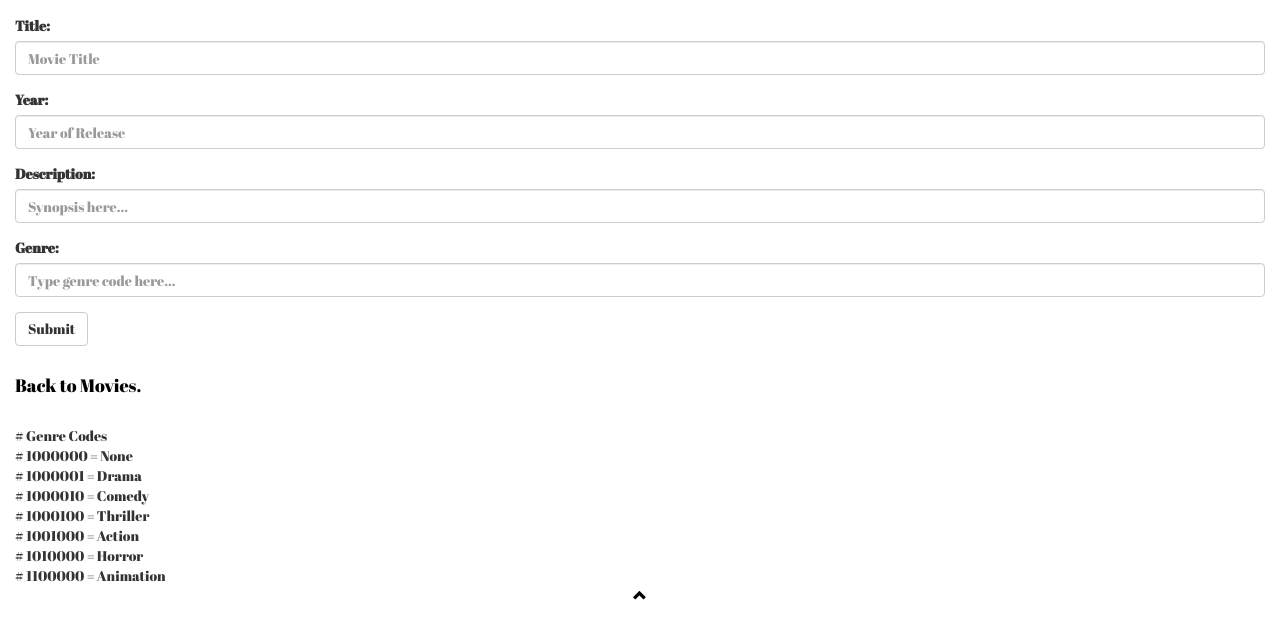
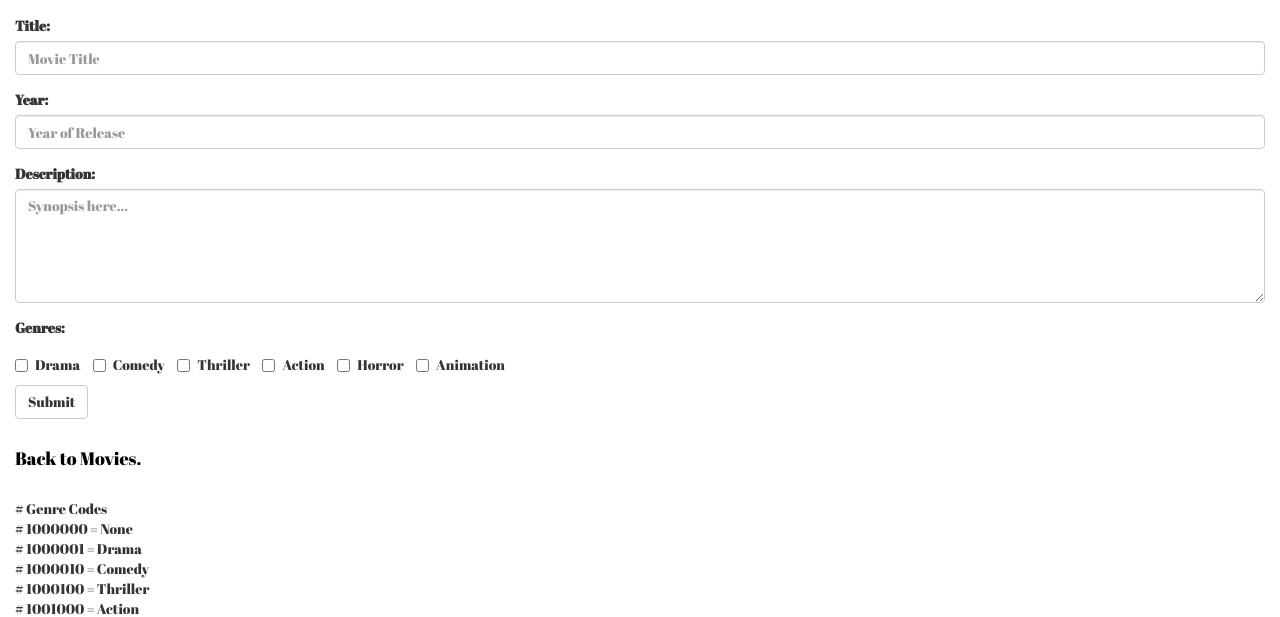
Before and after one commit to guynamedjeff/themoviesite, a Flask app: page /movies/new/ in a window 1280 px wide. Shown: the part 249-866 px from the top of the page. Run offline with Flask 2, Linux system fonts and the light colour scheme; parts of the project's set-up code (start-up, migrations or seed data) failed here and were passed over; some libraries are stand-ins or nearby versions.

Commit message:
Add checkbox to handle genre input.

```diff
--- a/vagrant/The Movie Site/main.py
+++ b/vagrant/The Movie Site/main.py
@@ -4,6 +4,7 @@ from sqlalchemy.orm import sessionmaker
 from database_setup import Base, Movie
 from cache import cache_movies
 from fetching import grab_trailer_url, grab_poster
+from utils import get_genre
 import json
 
 app = Flask(__name__)
@@ -35,12 +36,13 @@ def newMovie():
     if request.method =='POST':
       name = request.form['name'].title()
       year = request.form['year']
+      genreCode = get_genre(request.form.getlist('genre'))
       newMovie = Movie(name=name,
                         year=year,
                         poster=grab_poster(name, str(year)),
                         description=request.form['description'],
                         trailer=grab_trailer_url(name, str(year)),
-                        genre=request.form['genre'],)
+                        genre=genreCode,)
       session.add(newMovie)
       session.commit()
       cache_movies(True)
@@ -63,8 +65,8 @@ def editMovie(movie_id):
         movie.description = request.form['description']
       if request.form['trailer']:
         movie.trailer = request.form['trailer']
-      if request.form['genre']:
-        movie.genre = request.form['genre']
+      if request.form.getlist('genre'):
+        movie.genre = get_genre(request.form.getlist('genre'))
       session.add(movie)
       session.commit()
       cache_movies(True)
--- a/vagrant/The Movie Site/templates/newmovie.html
+++ b/vagrant/The Movie Site/templates/newmovie.html
@@ -17,11 +17,16 @@
       </div>
       <div class="form-group">
         <label for="description">Description:</label>
-        <input type="text" class="form-control" name="description" placeholder="Synopsis here..." id="description">
+        <textarea class="form-control" rows="5" name="description" placeholder="Synopsis here..." id="description"></textarea>
       </div>
-      <div class="form-group">
-        <label for="genre">Genre:</label>
-        <input type="text" class="form-control" name="genre" placeholder="Type genre code here..." id="genre">
+      <label for="genre">Genres:</label>
+      <div class="checkbox" id="genre">
+        <label class="checkbox-inline"><input type="checkbox" name="genre" value="1"> Drama</label>
+        <label class="checkbox-inline"><input type="checkbox" name="genre" value="10"> Comedy</label>
+        <label class="checkbox-inline"><input type="checkbox" name="genre" value="100"> Thriller</label>
+        <label class="checkbox-inline"><input type="checkbox" name="genre" value="1000"> Action</label>
+        <label class="checkbox-inline"><input type="checkbox" name="genre" value="10000"> Horror</label>
+        <label class="checkbox-inline"><input type="checkbox" name="genre" value="100000"> Animation</label>
       </div>
       <button type="submit" class="btn btn-default">Submit</button>
     </form><br>
--- /dev/null
+++ b/vagrant/The Movie Site/utils.py
@@ -0,0 +1,6 @@
+# Takes a list of genre numbers to form a genre code.
+def get_genre(genre_list):
+    code = 1000000
+    for g in genre_list:
+        code += int(g)
+    return code
```
Also changed, not shown: vagrant/The Movie Site/templates/editmovie.html (+8 -3 lines).
